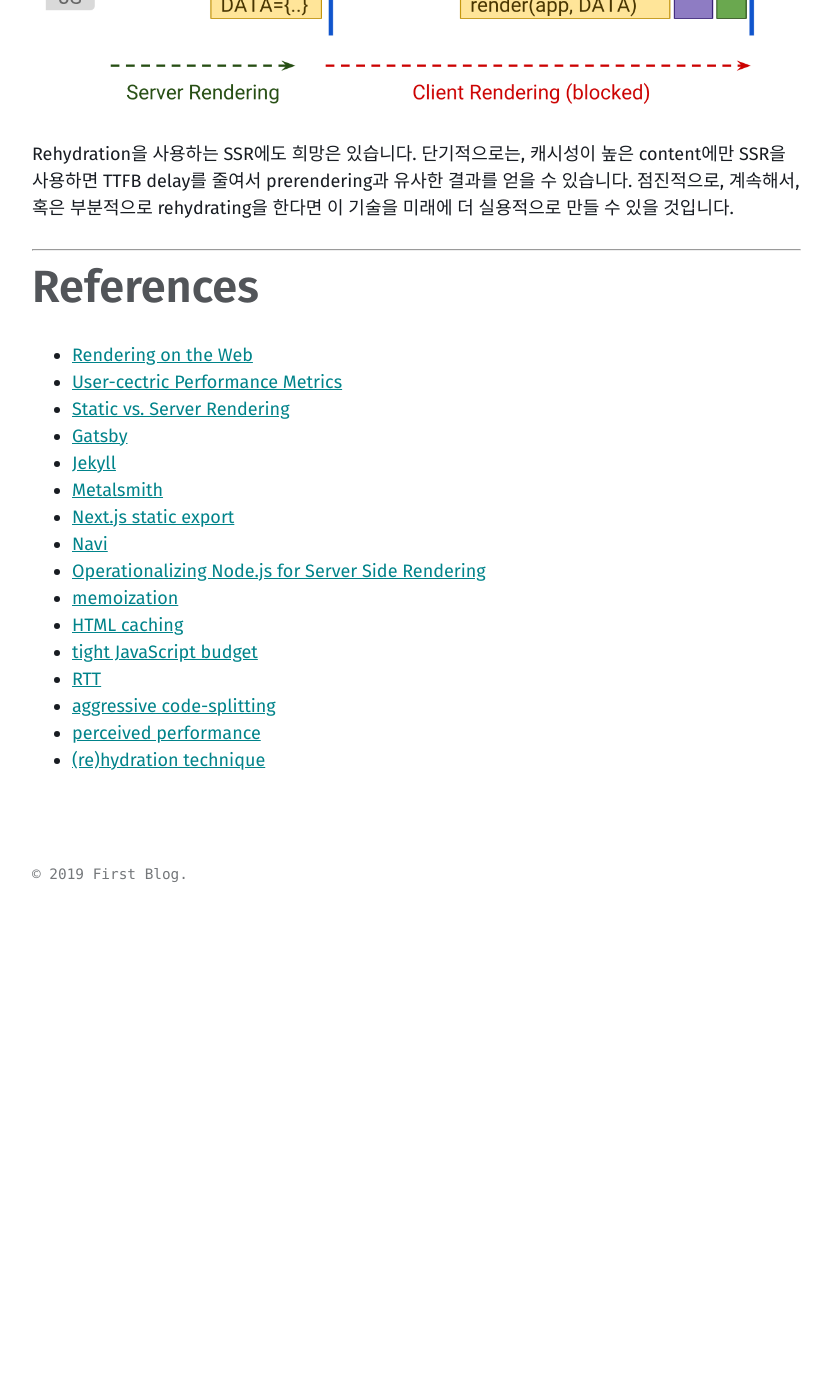
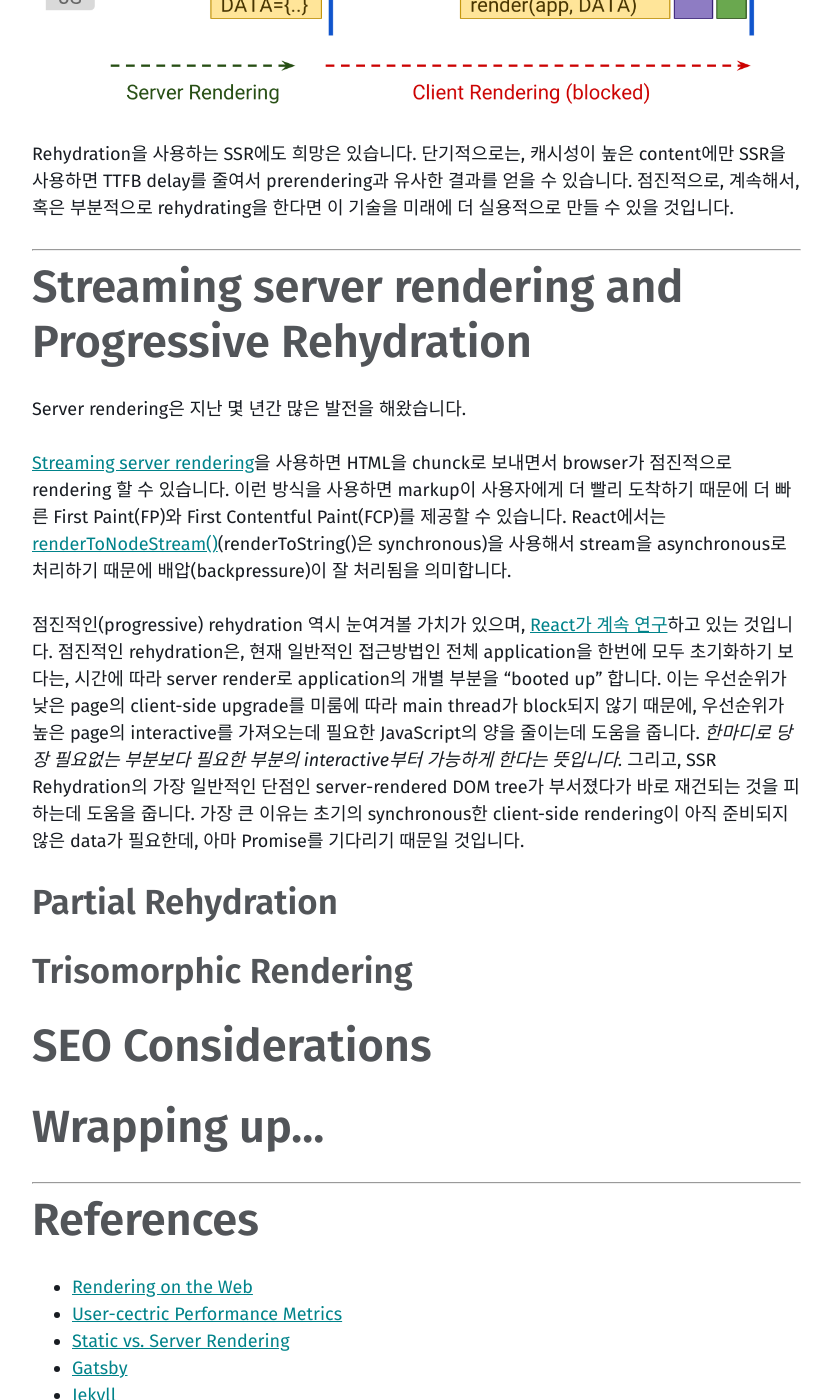
Before and after one commit to shlrur/first-blog.maker, a Jekyll site: the page built from _posts/devlogs/2019/2019-02-14-rendering-on-the-web.md, in a window 1280 px wide and 1400 px high, scrolled down 8780 px. Shown: the whole window, without its empty margins (40-872 px from the left). Built offline with Jekyll 4.4.1, drawn with Linux system fonts in a browser that asks for light colours; comment, search, counter and statistics services are not loaded; a style sheet for code colours, icons or effects is not loaded; before the commit the page ends 9692 px from its top, so only the background shows below that; some of the changed text lies outside the part shown.

Commit message:
POSTING_WRITING
writing "Web에서의 Rendering"(doing with "Streaming server rendering and Progressive Rehydration")

```diff
--- a/_posts/devlogs/2019/2019-02-14-rendering-on-the-web.md
+++ b/_posts/devlogs/2019/2019-02-14-rendering-on-the-web.md
@@ -160,6 +160,24 @@ Rehydration을 사용하는 SSR에도 희망은 있습니다. 단기적으로는
 
 ---
 
+# Streaming server rendering and Progressive Rehydration
+
+Server rendering은 지난 몇 년간 많은 발전을 해왔습니다.
+
+[Streaming server rendering](https://zeit.co/blog/streaming-server-rendering-at-spectrum)을 사용하면 HTML을 chunck로 보내면서 browser가 점진적으로 rendering 할 수 있습니다. 이런 방식을 사용하면 markup이 사용자에게 더 빨리 도착하기 때문에 더 빠른 First Paint(FP)와 First Contentful Paint(FCP)를 제공할 수 있습니다. React에서는 [renderToNodeStream()](https://reactjs.org/docs/react-dom-server.html#rendertonodestream)(renderToString()은 synchronous)을 사용해서 stream을 asynchronous로 처리하기 때문에 배압(backpressure)이 잘 처리됨을 의미합니다.
+
+점진적인(progressive) rehydration 역시 눈여겨볼 가치가 있으며, [React가 계속 연구](https://github.com/facebook/react/pull/14717)하고 있는 것입니다. 점진적인 rehydration은, 현재 일반적인 접근방법인 전체 application을 한번에 모두 초기화하기 보다는, 시간에 따라 server render로 application의 개별 부분을 "booted up" 합니다. 이는 우선순위가 낮은 page의 client-side upgrade를 미룸에 따라 main thread가 block되지 않기 때문에, 우선순위가 높은 page의 interactive를 가져오는데 필요한 JavaScript의 양을 줄이는데 도움을 줍니다. _한마디로 당장 필요없는 부분보다 필요한 부분의 interactive부터 가능하게 한다는 뜻입니다._ 그리고, SSR Rehydration의 가장 일반적인 단점인 server-rendered DOM tree가 부서졌다가 바로 재건되는 것을 피하는데 도움을 줍니다. 가장 큰 이유는 초기의 synchronous한 client-side rendering이 아직 준비되지 않은 data가 필요한데, 아마 Promise를 기다리기 때문일 것입니다.
+
+## Partial Rehydration
+
+## Trisomorphic Rendering
+
+# SEO Considerations
+
+# Wrapping up...
+
+---
+
 # References
 
 * [Rendering on the Web](https://developers.google.com/web/updates/2019/02/rendering-on-the-web)
@@ -178,3 +196,5 @@ Rehydration을 사용하는 SSR에도 희망은 있습니다. 단기적으로는
 * [aggressive code-splitting](https://developers.google.com/web/fundamentals/performance/optimizing-javascript/code-splitting/)
 * [perceived performance](https://en.wikipedia.org/wiki/Perceived_performance)
 * [(re)hydration technique](https://docs.electrode.io/guides/general/server-side-data-hydration)
+* [Streaming server rendering](https://zeit.co/blog/streaming-server-rendering-at-spectrum)
+* [React - Partial Hydration #14717](https://github.com/facebook/react/pull/14717)
```
